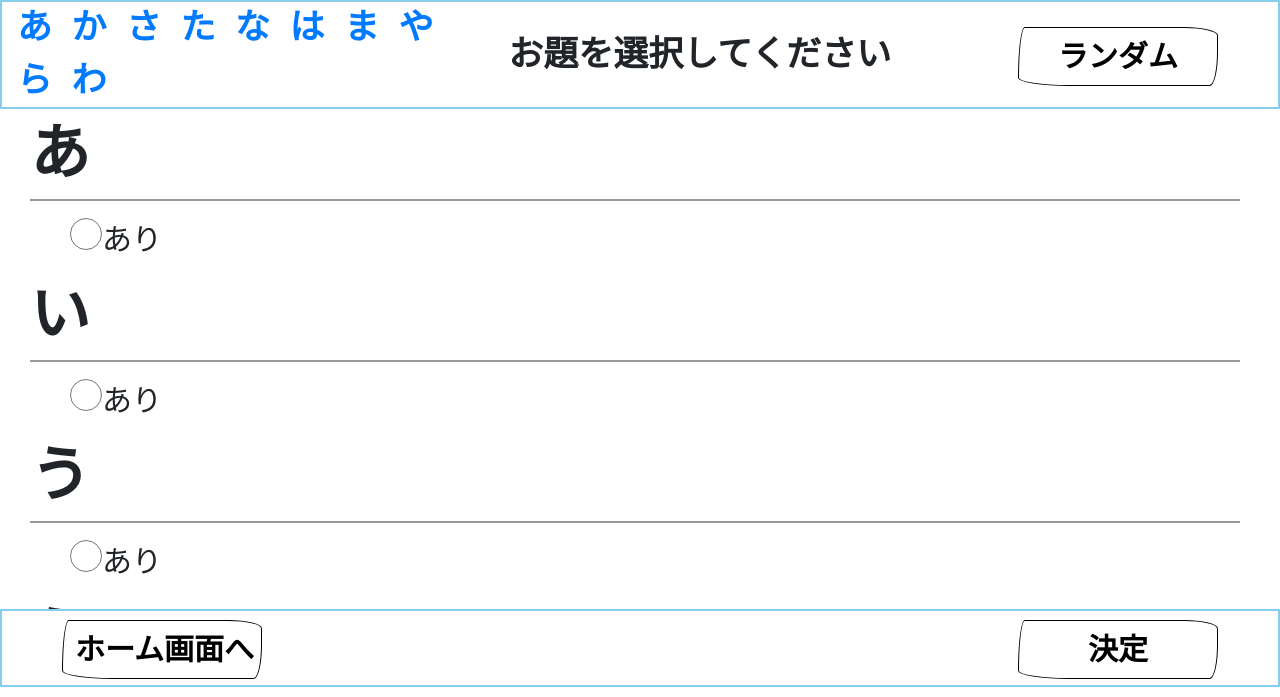
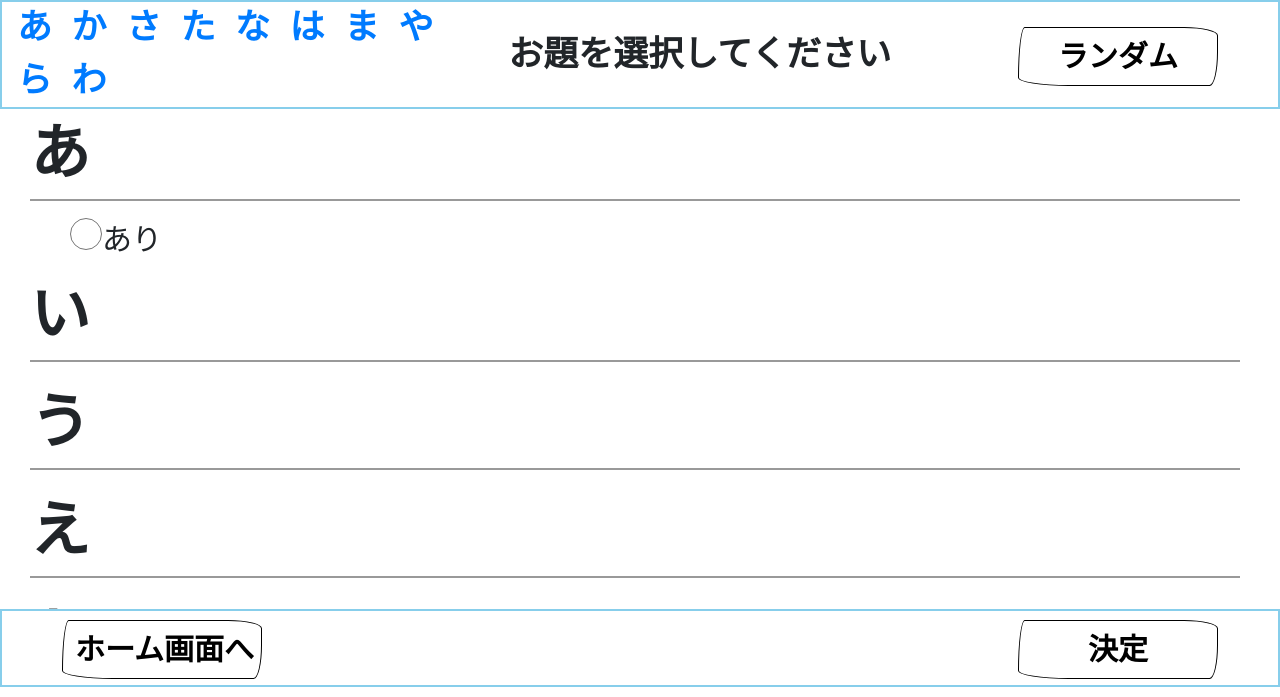
Before and after one commit to DaichiKawakami/egaitewakuwaku, a plain HTML site: page templates/theme_select.html in a window 1280 px wide. Drawn offline with nearby package versions, Linux system fonts and the light colour scheme.

Commit message:
[update]お題欄の整理

```diff
--- a/templates/theme_select.html
+++ b/templates/theme_select.html
@@ -38,175 +38,175 @@
                 </div>
                 <div class="">
                     <p>い</p>
-                    <input type="radio" class="radio" value="あり"><label class="theme">あり</label>
+
                 </div>
                 <div class="">
                     <p>う</p>
-                    <input type="radio" class="radio" value="あり"><label class="theme">あり</label>
+
                 </div>
                 <div class="">
                     <p>え</p>
-                    <input type="radio" class="radio" value="あり"><label class="theme">あり</label>
+
                 </div>
                 <div class="">
                     <p>お</p>
-                    <input type="radio" class="radio" value="あり"><label class="theme">あり</label>
+
                 </div>
                 <div class="">
                     <p id="ka">か</p>
-                    <input type="radio" class="radio" value="あり"><label class="theme">あり</label>
+
                 </div>
                 <div class="">
                     <p>き</p>
-                    <input type="radio" class="radio" value="あり"><label class="theme">あり</label>
+
                 </div>
                 <div class="">
                     <p>く</p>
-                    <input type="radio" class="radio" value="あり"><label class="theme">あり</label>
+
                 </div>
                 <div class="">
                     <p>け</p>
-                    <input type="radio" class="radio" value="あり"><label class="theme">あり</label>
+
                 </div>
                 <div class="">
                     <p>こ</p>
-                    <input type="radio" class="radio" value="あり"><label class="theme">あり</label>
+
                 </div>
                 <div>
                     <p id="sa">さ</p>
-                    <input type="radio" class="radio" value="あり"><label class="theme">あり</label>
+
                 </div>
                 <div class="">
                     <p>し</p>
-                    <input type="radio" class="radio" value="あり"><label class="theme">あり</label>
+
                 </div>
                 <div class="">
                     <p>す</p>
-                    <input type="radio" class="radio" value="あり"><label class="theme">あり</label>
+
                 </div>
                 <div class="">
                     <p>せ</p>
-                    <input type="radio" class="radio" value="あり"><label class="theme">あり</label>
+
                 </div>
                 <div class="">
                     <p>そ</p>
-                    <input type="radio" class="radio" value="あり"><label class="theme">あり</label>
+
                 </div>
                 <div class="">
                     <p id="ta">た</p>
-                    <input type="radio" class="radio" value="あり"><label class="theme">あり</label>
+
                 </div>
                 <div class="">
                     <p>ち</p>
-                    <input type="radio" class="radio" value="あり"><label class="theme">あり</label>
+
                 </div>
                 <div class="">
                     <p>つ</p>
-                    <input type="radio" class="radio" value="あり"><label class="theme">あり</label>
+
                 </div>
                 <div class="">
                     <p>て</p>
-                    <input type="radio" class="radio" value="あり"><label class="theme">あり</label>
+
                 </div>
                 <div class="">
                     <p>と</p>
-                    <input type="radio" class="radio" value="あり"><label class="theme">あり</label>
+
                 </div>
                 <div>
                     <p id="na">な</p>
-                    <input type="radio" class="radio" value="あり"><label class="theme">あり</label>
+
                 </div>
                 <div class="">
                     <p>に</p>
-                    <input type="radio" class="radio" value="あり"><label class="theme">あり</label>
+
                 </div>
                 <div class="">
                     <p>ぬ</p>
-                    <input type="radio" class="radio" value="あり"><label class="theme">あり</label>
+
                 </div>
                 <div class="">
                     <p>ね</p>
-                    <input type="radio" class="radio" value="あり"><label class="theme">あり</label>
+
                 </div>
                 <div class="">
                     <p>の</p>
-                    <input type="radio" class="radio" value="あり"><label class="theme">あり</label>
+
                 </div>
                 <div class="">
                     <p id="ha">は</p>
-                    <input type="radio" class="radio" value="あり"><label class="theme">あり</label>
+
                 </div>
                 <div class="">
                     <p>ひ</p>
-                    <input type="radio" class="radio" value="あり"><label class="theme">あり</label>
+
                 </div>
                 <div class="">
                     <p>ふ</p>
-                    <input type="radio" class="radio" value="あり"><label class="theme">あり</label>
+
                 </div>
                 <div class="">
                     <p>へ</p>
-                    <input type="radio" class="radio" value="あり"><label class="theme">あり</label>
+
                 </div>
                 <div class="">
                     <p>ほ</p>
-                    <input type="radio" class="radio" value="あり"><label class="theme">あり</label>
+
                 </div>
                 <div>
                     <p id="ma">ま</p>
-                    <input type="radio" class="radio" value="あり"><label class="theme">あり</label>
+
                 </div>
                 <div class="">
                     <p>み</p>
-                    <input type="radio" class="radio" value="あり"><label class="theme">あり</label>
+
                 </div>
                 <div class="">
                     <p>む</p>
-                    <input type="radio" class="radio" value="あり"><label class="theme">あり</label>
+
                 </div>
                 <div class="">
                     <p>め</p>
-                    <input type="radio" class="radio" value="あり"><label class="theme">あり</label>
+
                 </div>
                 <div class="">
                     <p>も</p>
-                    <input type="radio" class="radio" value="あり"><label class="theme">あり</label>
+
                 </div>
                 <div class="">
                     <p id="ya">や</p>
-                    <input type="radio" class="radio" value="あり"><label class="theme">あり</label>
+
                 </div>
                 <div class="">
                     <p>ゆ</p>
-                    <input type="radio" class="radio" value="あり"><label class="theme">あり</label>
+
                 </div>
                 <div class="">
                     <p>よ</p>
-                    <input type="radio" class="radio" value="あり"><label class="theme">あり</label>
+
                 </div>
                 <div>
                     <p id="ra">ら</p>
-                    <input type="radio" class="radio" value="あり"><label class="theme">あり</label>
+
                 </div>
                 <div class="">
                     <p>り</p>
-                    <input type="radio" class="radio" value="あり"><label class="theme">あり</label>
+
                 </div>
                 <div class="">
                     <p>る</p>
-                    <input type="radio" class="radio" value="あり"><label class="theme">あり</label>
+
                 </div>
                 <div class="">
                     <p>れ</p>
-                    <input type="radio" class="radio" value="あり"><label class="theme">あり</label>
+
                 </div>
                 <div class="">
                     <p>ろ</p>
-                    <input type="radio" class="radio" value="あり"><label class="theme">あり</label>
+
                 </div>
                 <div class="">
                     <p id="wa">わ</p>
-                    <input type="radio" class="radio" value="あり"><label class="theme">あり</label>
+
                 </div>
             </div>
             <div class="bottom">
```
